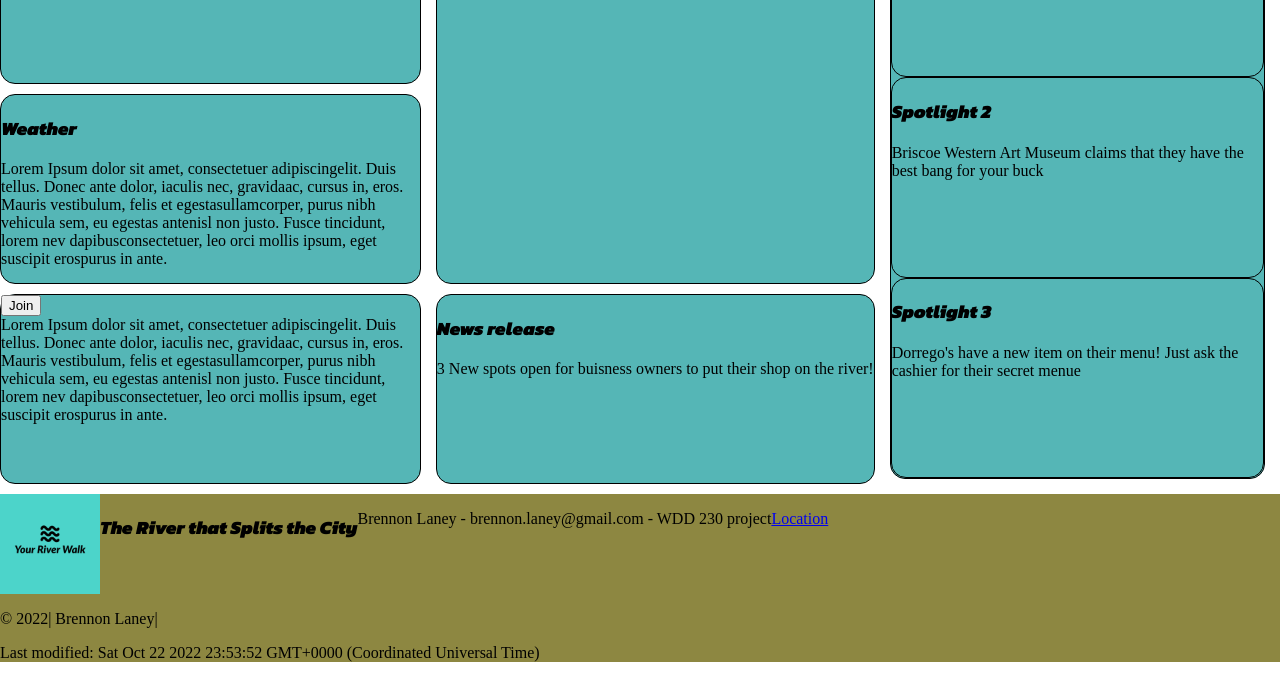
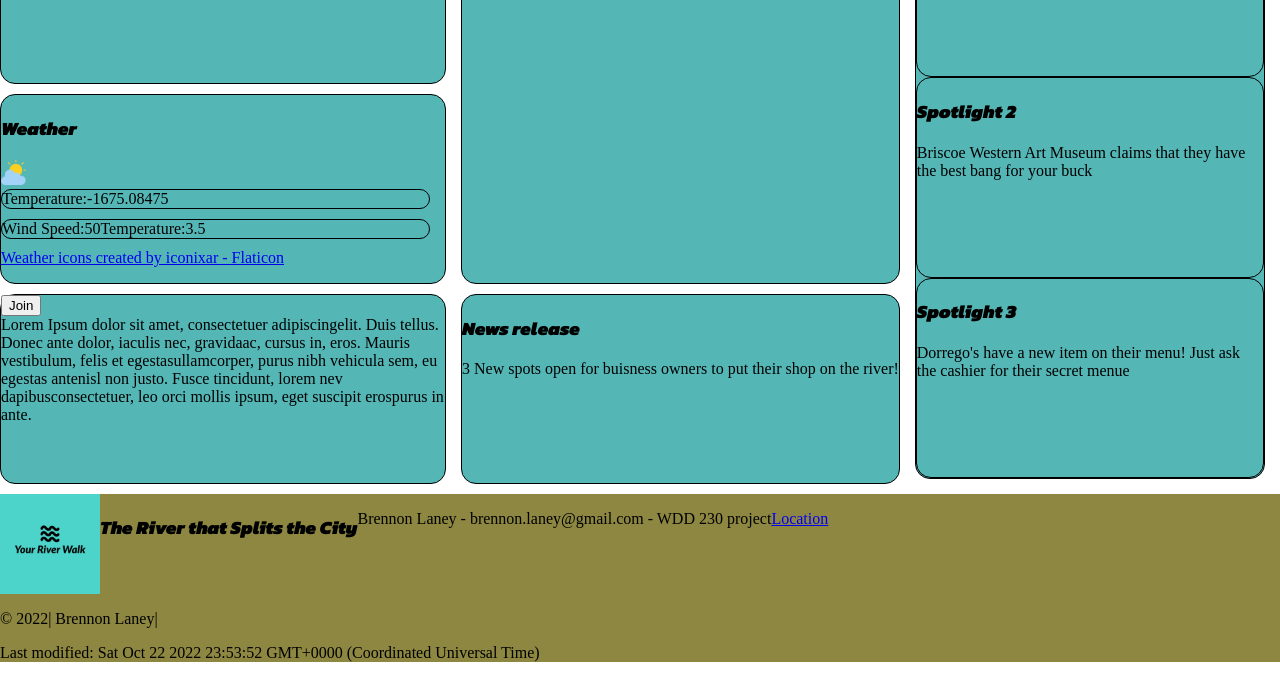
Before and after one commit to BrennonL/Course-Assignment-Portal, a plain HTML site: page Chamber/index.html in a window 1280 px wide. Shown: the part 226-904 px from the top of the page. Drawn offline with Linux system fonts and the light colour scheme.

Commit message:
I added everything for the weather and images

```diff
--- /dev/null
+++ b/Chamber/Scripts/js.js
@@ -0,0 +1,14 @@
+let windSpeed;
+let temperature;
+
+windSpeed = 50;
+temperature = 3.5;
+
+let f = 35.74 + (0.6215 * temperature) - (35.75 * windSpeed ^ 0.16) + (0.4275 * temperature * windSpeed ^ 0.16);
+
+let temperatureText = "Temperature:" + f;
+let actuatlTemperatureText = "Wind Speed:" + windSpeed + "Temperature:" + temperature;
+
+document.querySelector('#weatherTxt').innerHTML = temperatureText;
+
+document.querySelector('#weatherTxt2').innerHTML = actuatlTemperatureText
--- a/Chamber/Styles/small.css
+++ b/Chamber/Styles/small.css
@@ -71,6 +71,10 @@ main{
 }
 */
 
+#weatherIcon{
+    max-width: 25px;
+}
+
 main div:nth-child(5){
     display:none;
 }
--- a/Chamber/index.html
+++ b/Chamber/index.html
@@ -56,8 +56,10 @@
             </div>
             <div>
                 <h3>Weather</h3>
-                <p>Lorem Ipsum dolor sit amet, consectetuer adipiscingelit. Duis tellus. Donec ante dolor, iaculis nec, gravidaac, cursus in, eros. Mauris vestibulum, felis et egestasullamcorper, purus nibh vehicula sem, eu egestas antenisl non justo. Fusce tincidunt, lorem nev dapibusconsectetuer, leo orci mollis ipsum, eget suscipit erospurus in ante.
-                </p>
+                <img = src="images/cloudy.png" alt="weather icon" id="weatherIcon">
+                <div id="weatherTxt"></div>
+                <div id="weatherTxt2"></div>
+                <a href="https://www.flaticon.com/free-icons/weather" title="weather icons">Weather icons created by iconixar - Flaticon</a>
             </div>
             <div>
                 <h3>News release</h3>
@@ -71,8 +73,8 @@
             </div>
             <div id="Spotlight">
                 <div>
-                <h3>Spotlight 1</h3>
-                <p>Jamba Juice has a new drink on sale!</p>
+                    <h3>Spotlight 1</h3>
+                    <p>Jamba Juice has a new drink on sale!</p>
                 </div>
 
                 <div>
@@ -100,5 +102,6 @@
             </div>
         </footer>
         <script src = "Scripts/Chamber.js"></script>
+        <script src = "Scripts/js.js"></script>
     </body>
 </html>
```
Also changed, not shown: Chamber/Images/cloudy.png (added).
